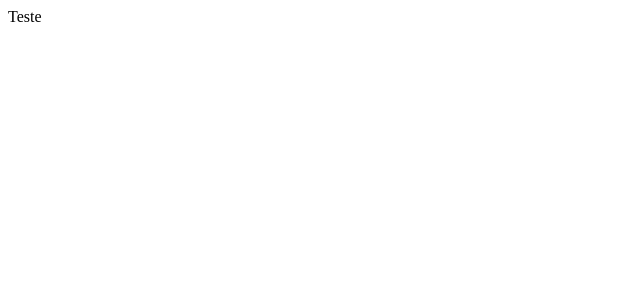
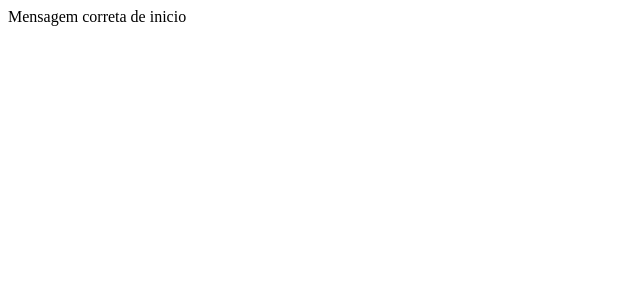
Before and after one commit to JoaoVitorS/clone-tabnews, a Next.js app: page / in a window 1280 px wide. Shown: the top 300 px of the page, without its empty margins (0-640 px from the left). Built offline with nearby package versions, Linux system fonts and the light colour scheme.

Commit message:
Ajustando mensagem da pagina Home

```diff
--- a/pages/index.js
+++ b/pages/index.js
@@ -1,6 +1,6 @@
 function Home() {
   return (
-    <div>Teste</div>
+    <div>Mensagem correta de inicio</div>
   )
 }
 
```
